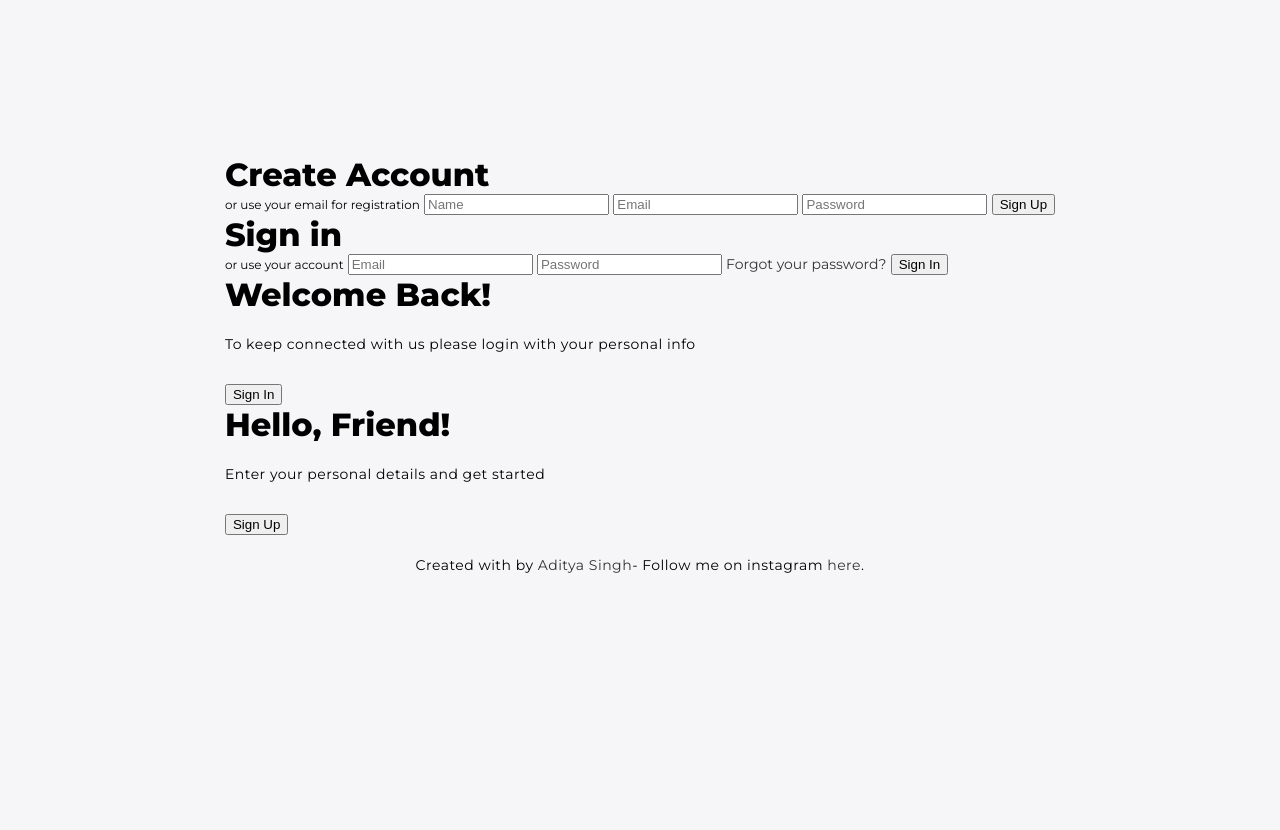
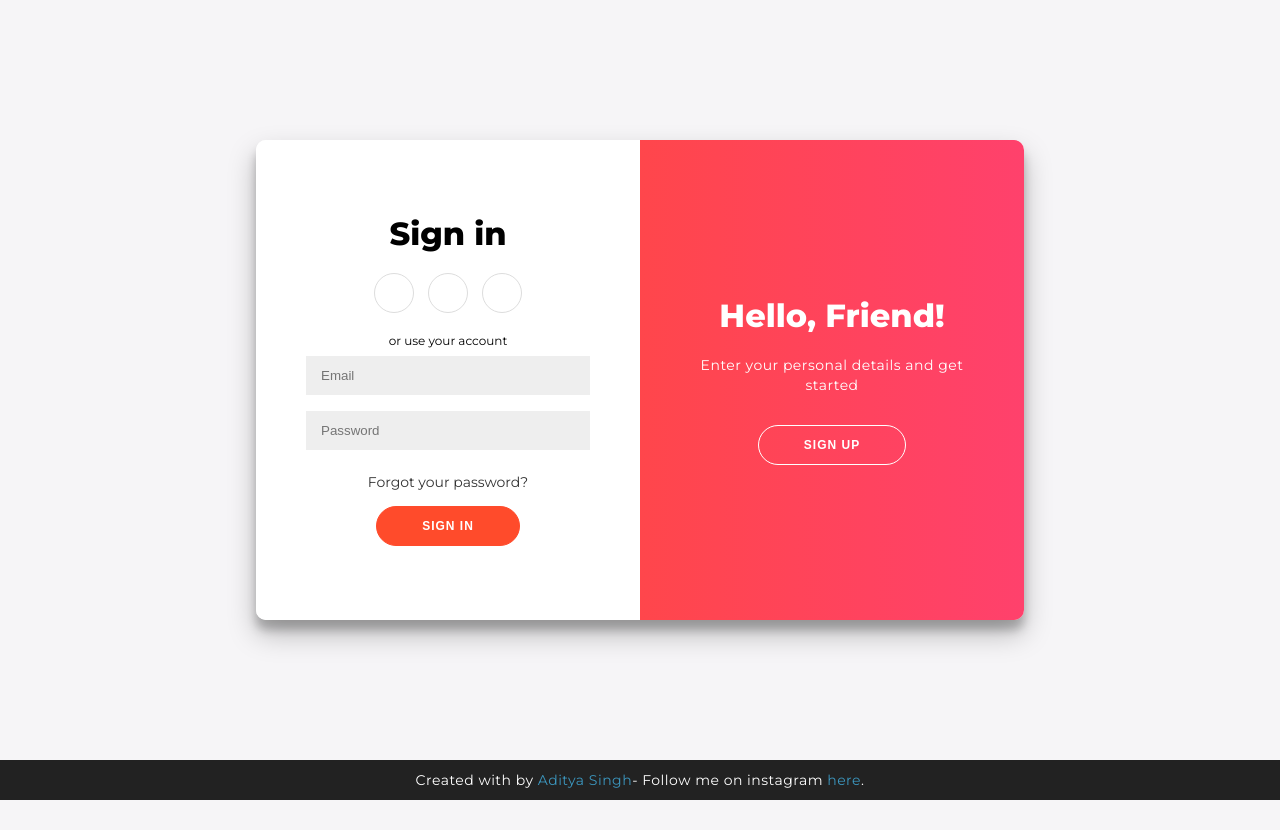
Before and after one commit to adityanjr/signup-form, a plain HTML site: page index.html in a window 1280 px wide. Drawn offline with Linux system fonts and the light colour scheme.

Commit message:
overlay buttons containers

```diff
--- a/style.css
+++ b/style.css
@@ -43,3 +43,210 @@ a {
 	text-decoration: none;
 	margin: 15px 0;
 }
+
+button {
+	border-radius: 20px;
+	border: 1px solid #FF4B2B;
+	background-color: #FF4B2B;
+	color: #FFFFFF;
+	font-size: 12px;
+	font-weight: bold;
+	padding: 12px 45px;
+	letter-spacing: 1px;
+	text-transform: uppercase;
+	transition: transform 80ms ease-in;
+}
+
+button:active {
+	transform: scale(0.95);
+}
+
+button:focus {
+	outline: none;
+}
+
+button.ghost {
+	background-color: transparent;
+	border-color: #FFFFFF;
+}
+
+form {
+	background-color: #FFFFFF;
+	display: flex;
+	align-items: center;
+	justify-content: center;
+	flex-direction: column;
+	padding: 0 50px;
+	height: 100%;
+	text-align: center;
+}
+
+input {
+	background-color: #eee;
+	border: none;
+	padding: 12px 15px;
+	margin: 8px 0;
+	width: 100%;
+}
+
+.container {
+	background-color: #fff;
+	border-radius: 10px;
+  	box-shadow: 0 14px 28px rgba(0,0,0,0.25),
+			0 10px 10px rgba(0,0,0,0.22);
+	position: relative;
+	overflow: hidden;
+	width: 768px;
+	max-width: 100%;
+	min-height: 480px;
+}
+
+.form-container {
+	position: absolute;
+	top: 0;
+	height: 100%;
+	transition: all 0.6s ease-in-out;
+}
+
+.sign-in-container {
+	left: 0;
+	width: 50%;
+	z-index: 2;
+}
+
+.container.right-panel-active .sign-in-container {
+	transform: translateX(100%);
+}
+
+.sign-up-container {
+	left: 0;
+	width: 50%;
+	opacity: 0;
+	z-index: 1;
+}
+
+.container.right-panel-active .sign-up-container {
+	transform: translateX(100%);
+	opacity: 1;
+	z-index: 5;
+	animation: show 0.6s;
+}
+
+@keyframes show {
+	0%, 49.99% {
+		opacity: 0;
+		z-index: 1;
+	}
+
+	50%, 100% {
+		opacity: 1;
+		z-index: 5;
+	}
+}
+
+.overlay-container {
+	position: absolute;
+	top: 0;
+	left: 50%;
+	width: 50%;
+	height: 100%;
+	overflow: hidden;
+	transition: transform 0.6s ease-in-out;
+	z-index: 100;
+}
+
+.container.right-panel-active .overlay-container{
+	transform: translateX(-100%);
+}
+
+.overlay {
+	background: #FF416C;
+	background: -webkit-linear-gradient(to right, #FF4B2B, #FF416C);
+	background: linear-gradient(to right, #FF4B2B, #FF416C);
+	background-repeat: no-repeat;
+	background-size: cover;
+	background-position: 0 0;
+	color: #FFFFFF;
+	position: relative;
+	left: -100%;
+	height: 100%;
+	width: 200%;
+  	transform: translateX(0);
+	transition: transform 0.6s ease-in-out;
+}
+
+.container.right-panel-active .overlay {
+  	transform: translateX(50%);
+}
+
+.overlay-panel {
+	position: absolute;
+	display: flex;
+	align-items: center;
+	justify-content: center;
+	flex-direction: column;
+	padding: 0 40px;
+	text-align: center;
+	top: 0;
+	height: 100%;
+	width: 50%;
+	transform: translateX(0);
+	transition: transform 0.6s ease-in-out;
+}
+
+.overlay-left {
+	transform: translateX(-20%);
+}
+
+.container.right-panel-active .overlay-left {
+	transform: translateX(0);
+}
+
+.overlay-right {
+	right: 0;
+	transform: translateX(0);
+}
+
+.container.right-panel-active .overlay-right {
+	transform: translateX(20%);
+}
+
+.social-container {
+	margin: 20px 0;
+}
+
+.social-container a {
+	border: 1px solid #DDDDDD;
+	border-radius: 50%;
+	display: inline-flex;
+	justify-content: center;
+	align-items: center;
+	margin: 0 5px;
+	height: 40px;
+	width: 40px;
+}
+
+footer {
+    background-color: #222;
+    color: #fff;
+    font-size: 14px;
+    bottom: 0;
+    position: fixed;
+    left: 0;
+    right: 0;
+    text-align: center;
+    z-index: 999;
+}
+
+footer p {
+    margin: 10px 0;
+}
+
+footer i {
+    color: red;
+}
+
+footer a {
+    color: #3c97bf;
+    text-decoration: none;
+}
```
